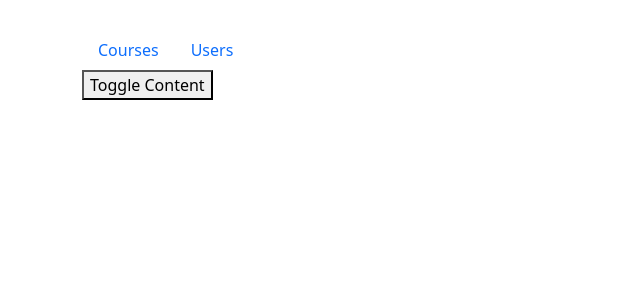
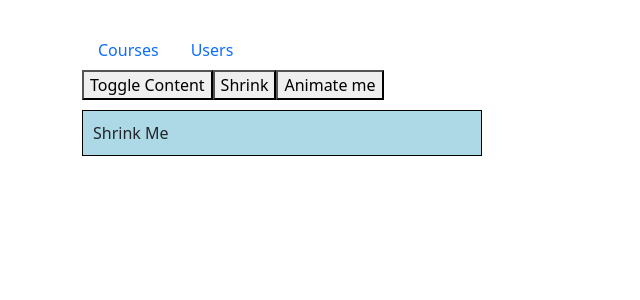
Before and after one commit to leelanarasimha/angular-animations, an Angular app: page /void in a window 1280 px wide. Shown: the top 300 px of the page, without its empty margins (0-640 px from the left). Built offline with nearby package versions, Linux system fonts and the light colour scheme.

Commit message:
wild state animations

```diff
--- a/src/app/void-animation/conditionalAnimation.ts
+++ b/src/app/void-animation/conditionalAnimation.ts
@@ -7,14 +7,28 @@
 } from '@angular/animations';
 
 export const ConditionAnimation = trigger('conditionalTrigger', [
-  state('shown', style({})),
+  // transition('void => *', [
+  //   style({
+  //     opacity: 0,
+  //   }),
+  //   animate(300, style({ opacity: 1 })),
+  // ]),
 
-  transition('void => shown', [
+  // transition('* => void', [animate(300, style({ opacity: 0 }))]),
+
+  transition(':enter', [
     style({
       opacity: 0,
     }),
     animate(300, style({ opacity: 1 })),
   ]),
 
-  transition('shown => void', [animate(300, style({ opacity: 0 }))]),
+  transition(':leave', [animate(300, style({ opacity: 0 }))]),
 ]);
+
+export const shrinkAnimation = trigger('shrinkAnimation', [
+  transition('* => *', [
+    animate(400, style({ width: 0 })),
+    animate(400, style({ width: '*' })),
+  ]),
+]);
--- a/src/app/void-animation/void-animation.component.html
+++ b/src/app/void-animation/void-animation.component.html
@@ -1,8 +1,13 @@
 <button (click)="toggleContent()">Toggle Content</button>
 
+<p @conditionalTrigger *ngIf="showContent">Now you can see Content</p>
+
+<button (click)="width = width - 50">Shrink</button>
+<button (click)="animate = !animate">Animate me</button>
+
 <p
-  [@conditionalTrigger]="showContent ? 'shown' : 'notshown'"
-  *ngIf="showContent"
+  [@shrinkAnimation]="animate ? 'shrink' : 'noshrink'"
+  [ngStyle]="{ 'width.px': width }"
 >
-  Now you can see Content
+  Shrink Me
 </p>
--- a/src/app/void-animation/void-animation.component.ts
+++ b/src/app/void-animation/void-animation.component.ts
@@ -1,14 +1,16 @@
 import { Component } from '@angular/core';
-import { ConditionAnimation } from './conditionalAnimation';
+import { ConditionAnimation, shrinkAnimation } from './conditionalAnimation';
 
 @Component({
   selector: 'app-void-animation',
   templateUrl: './void-animation.component.html',
   styleUrls: ['./void-animation.component.css'],
-  animations: [ConditionAnimation],
+  animations: [ConditionAnimation, shrinkAnimation],
 })
 export class VoidAnimationComponent {
   showContent = false;
+  width = 400;
+  animate = false;
 
   toggleContent() {
     this.showContent = !this.showContent;
```
